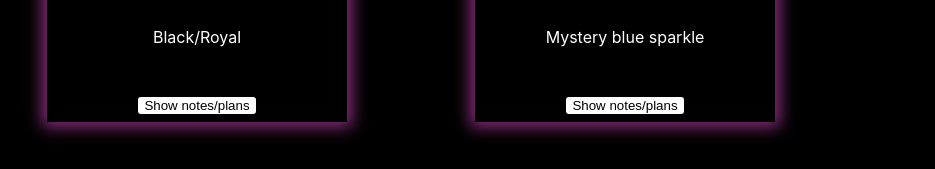
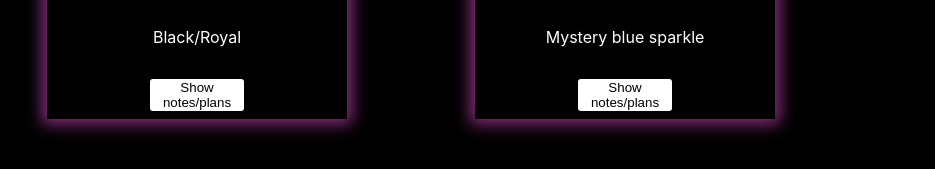
Before and after one commit to HCodeCraft/YarnDragon, a React (Create React App) app: page /yarns in a window 1280 px wide. Shown: the part 704-873 px from the top of the page, without its empty margins (17-952 px from the left). Built offline with nearby package versions, Linux system fonts and the light colour scheme; data requests are answered from the project's data file.

Commit message:
changing routing to go to the specific yarn id, adding the YarnDetails component

```diff
--- a/src/App.css
+++ b/src/App.css
@@ -5,6 +5,7 @@
 body {
   /* background-color: #7b872d */
   background-color: black;
+  color:white
 
 }
 
--- a/src/App.js
+++ b/src/App.js
@@ -6,6 +6,7 @@ import Yarns from './Yarns'
 import NewYarnForm from './NewYarnForm'
 import Yarn from './Yarn'
 import NavBar from './NavBar'
+import YarnDetails from './YarnDetails';
 
 function App() {
   return (
@@ -16,7 +17,8 @@ function App() {
               <Route path='/' element={<Home />}/>
               <Route path='/yarns' element={<Yarns />}/>
               <Route path='/yarns/new' element={<NewYarnForm />}/>
-              <Route path='/yarns/:id' element={<Yarn />}/>
+              {/* <Route path='/yarns/:id' element={<Yarn />}/> */}
+              <Route path='yarns/*' element={<YarnDetails />}/>
             </Routes>
          </div>
       </>
--- a/src/Yarn.js
+++ b/src/Yarn.js
@@ -1,8 +1,10 @@
 import React from 'react'
 import YarnLink from './YarnLink'
+import {Link} from 'react-router-dom'
 
-const Yarn = ({name, image, body, weight, yarn}) => {
+const Yarn = ({name, image, body, weight, id}) => {
 
+console.log("yarn id", id)
 
     return (
     <div className='card-container'>
@@ -21,9 +23,10 @@ const Yarn = ({name, image, body, weight, yarn}) => {
         </div>
 
         <div className='btn'>
-        <button>
-            Show notes/plans
-        </button>
+            <Link to={`${id}`}>
+                <button>Show notes/plans</button>
+            </Link>
+        {/* <YarnLink id={id}/> */}
         <br/>
         <br/>
         </div>
--- a/src/Yarns.js
+++ b/src/Yarns.js
@@ -19,7 +19,7 @@ const Yarns = ({yarn}) => {
 
     // eventually include {yarn.amount} , {yarn.plans} , and {yarn.origin}
 
-    const yarnList = yarnsState.map((yarn) => <Yarn name={yarn.name} image={yarn.image} body=  {yarn.colorway} key={yarn.name} weight={yarn.weight} /> )
+    const yarnList = yarnsState.map((yarn) => <Yarn name={yarn.name} image={yarn.image} body=  {yarn.colorway} key={yarn.name} weight={yarn.weight} id={yarn.id} /> )
 
   return (
     <div >
```
